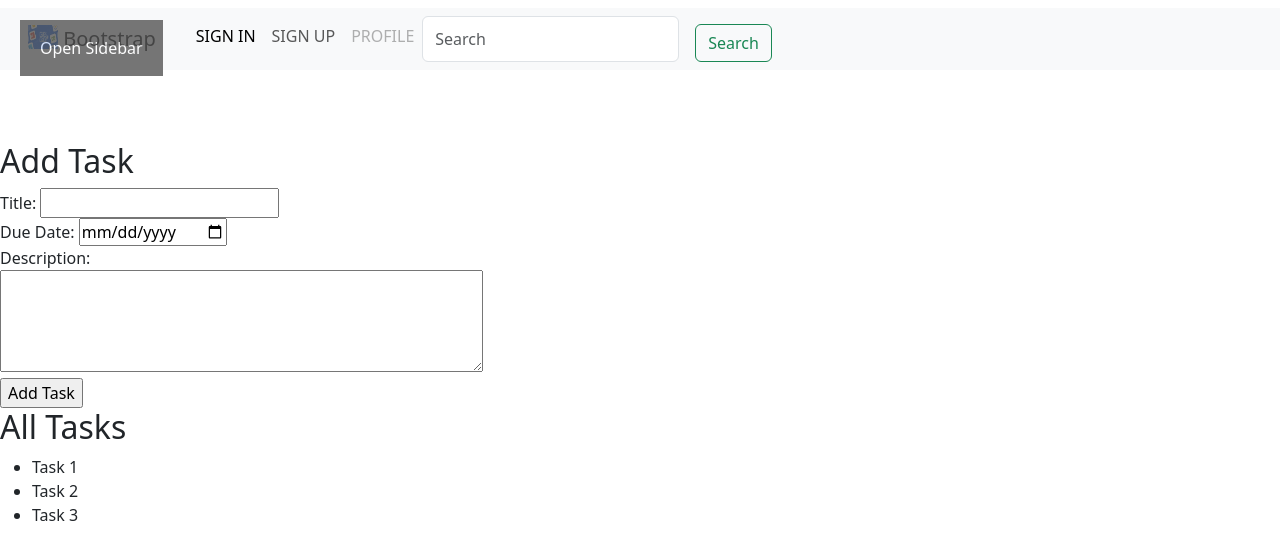
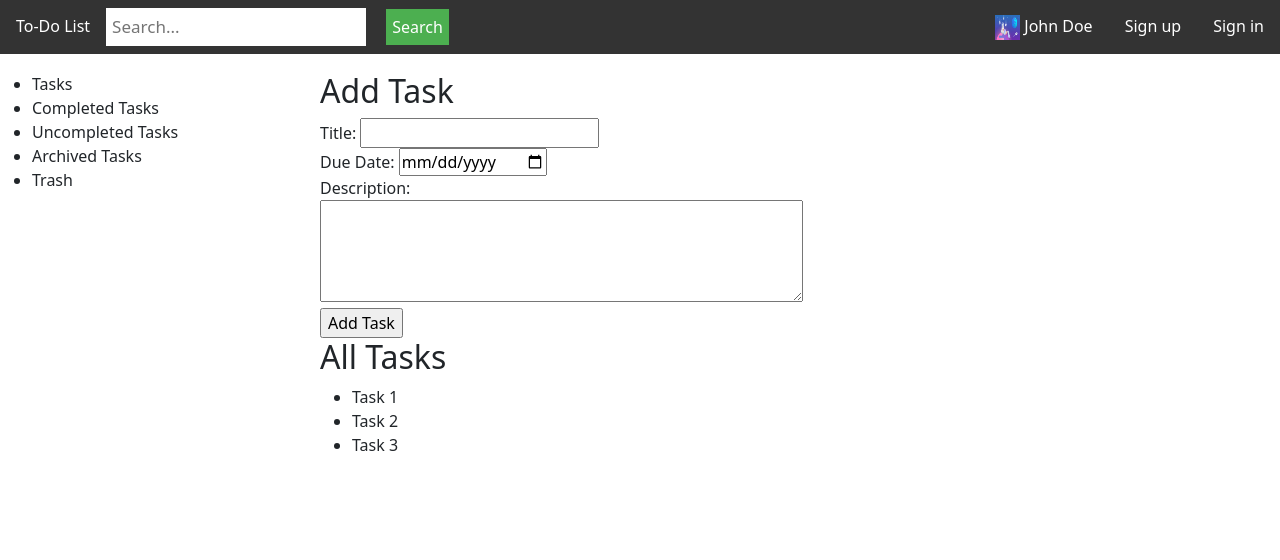
Before and after one commit to AwesomeNatchos/demo4, a PHP site: page / in a window 1280 px wide. Shown: the top 560 px of the page. Run offline with PHP 8.4, Linux system fonts and the light colour scheme.

Commit message:
Revert "frontend set up, updated by ussayed; added one new file"

```diff
--- a/includes/aside.php
+++ b/includes/aside.php
@@ -1,4 +1,4 @@
-<!-- <aside style="width: 25%;">
+<aside style="width: 25%;">
     <ul>
         <li>Tasks</li>
         <li>Completed Tasks</li>
@@ -6,15 +6,4 @@
         <li>Archived Tasks</li>
         <li>Trash</li>
     </ul>
-</aside> -->
-<?php
-include 'includes/cssjsInit.html';
-?>
-
-<div class="sidebar">
-  <a href="#">Home</a>
-  <a href="#">Notes</a>
-  <a href="#">Reminders</a>
-</div>
-
-<button class="open-button" onclick="openSidebar()">Open Sidebar</button>
+</aside>
--- a/includes/cssjsInit.html
+++ /dev/null
@@ -1,20 +0,0 @@
-<!Doctype html>
-<html lang="en">
-  <head>
-    <meta charset="utf-8">
-    <meta name="viewport" content="width=device-width, initial-scale=1">
-    <title>Bootstrap demo</title>
-    <link rel="stylesheet" href="styles\main.css">
-    <link href="https://cdn.jsdelivr.net/npm/bootstrap@5.3.0-alpha1/dist/css/bootstrap.min.css" rel="stylesheet" integrity="sha384-GLhlTQ8iRABdZLl6O3oVMWSktQOp6b7In1Zl3/Jr59b6EGGoI1aFkw7cmDA6j6gD" crossorigin="anonymous">
-  </head>
-  <body>
-    <h1></h1>
-
-    <script src="https://cdn.jsdelivr.net/npm/bootstrap@5.3.0-alpha1/dist/js/bootstrap.bundle.min.js" integrity="sha384-w76AqPfDkMBDXo30jS1Sgez6pr3x5MlQ1ZAGC+nuZB+EYdgRZgiwxhTBTkF7CXvN" crossorigin="anonymous"></script>
-    <script src="https://cdn.jsdelivr.net/npm/@popperjs/core@2.11.6/dist/umd/popper.min.js" integrity="sha384-oBqDVmMz9ATKxIep9tiCxS/Z9fNfEXiDAYTujMAeBAsjFuCZSmKbSSUnQlmh/jp3" crossorigin="anonymous"></script>
-<script src="https://cdn.jsdelivr.net/npm/bootstrap@5.3.0-alpha1/dist/js/bootstrap.min.js" integrity="sha384-mQ93GR66B00ZXjt0YO5KlohRA5SY2XofN4zfuZxLkoj1gXtW8ANNCe9d5Y3eG5eD" crossorigin="anonymous"></script>
-<script src="javaScripts\script.js"></script>
-
-
-</body>
-</html>
--- a/includes/nav.php
+++ b/includes/nav.php
@@ -1,4 +1,4 @@
-<!-- <nav id="">
+<nav id="">
     <a href="#">To-Do List</a>
 
     <input type="text" placeholder="Search...">
@@ -19,93 +19,4 @@
             <a href="#">Logout</a>
         </div>
     </div>
-</nav> -->
-
-
-<!-- canvas -->
-<!-- <nav class="navbar bg-body-tertiary fixed-top">
-  <div class="container-fluid">
-    <div class="d-flex">
-      <button class="navbar-toggler" type="button" data-bs-toggle="offcanvas" data-bs-target="#offcanvasNavbar" aria-controls="offcanvasNavbar">
-        <span class="navbar-toggler-icon"></span>
-      </button>
-      <a class="navbar-brand" href="#">Offcanvas navbar</a>
-    </div>
-
-    <div class="offcanvas offcanvas-end" tabindex="-1" id="offcanvasNavbar" aria-labelledby="offcanvasNavbarLabel">
-      <div class="offcanvas-header">
-        <h5 class="offcanvas-title" id="offcanvasNavbarLabel">Offcanvas</h5>
-        <button type="button" class="btn-close" data-bs-dismiss="offcanvas" aria-label="Close"></button>
-      </div>
-      <div class="offcanvas-body">
-        <ul class="navbar-nav justify-content-end flex-grow-1 pe-3">
-          <li class="nav-item">
-            <a class="nav-link active" aria-current="page" href="#">Home</a>
-          </li>
-          <li class="nav-item">
-            <a class="nav-link" href="#">Link</a>
-          </li>
-          <li class="nav-item dropdown">
-            <a class="nav-link dropdown-toggle" href="#" role="button" data-bs-toggle="dropdown" aria-expanded="false">
-              Dropdown
-            </a>
-            <ul class="dropdown-menu">
-              <li><a class="dropdown-item" href="#">Action</a></li>
-              <li><a class="dropdown-item" href="#">Another action</a></li>
-              <li>
-                <hr class="dropdown-divider">
-              </li>
-              <li><a class="dropdown-item" href="#">Something else here</a></li>
-            </ul>
-          </li>
-        </ul>
-        <form class="d-flex mt-3" role="search">
-          <input class="form-control me-2" type="search" placeholder="Search" aria-label="Search">
-          <button class="btn btn-outline-success" type="submit">Search</button>
-        </form>
-      </div>
-    </div>
-  </div>
-</nav> -->
-
-
-
-
-
-
-
-
-
-<!-- nav -->
-<nav class="navbar navbar-expand-lg bg-body-tertiary">
-  <div class="container-fluid">
-
-    <button class="navbar-toggler" type="button" data-bs-toggle="collapse" data-bs-target="#navbarTogglerDemo03" aria-controls="navbarTogglerDemo03" aria-expanded="false" aria-label="Toggle navigation">
-      <span class="navbar-toggler-icon"></span>
-    </button>
-
-    <a class="navbar-brand" href="#">
-      <img src="pictures\todo_icon1.jpg" alt="Logo" width="30" height="24" class="d-inline-block align-text-top">
-      Bootstrap
-    </a>
-    <div class="collapse navbar-collapse" id="navbarTogglerDemo03">
-      <ul class="navbar-nav me-auto mb-2 mb-lg-0">
-        <li class="nav-item">
-          <a class="nav-link active" aria-current="page" href="http://localhost/demo4/login.php">SIGN IN</a>
-        </li>
-        <li class="nav-item">
-          <a class="nav-link" href="http://localhost/demo4/signUp.php">SIGN UP</a>
-        </li>
-        <li class="nav-item">
-          <a class="nav-link disabled">PROFILE</a>
-        </li>
-
-
-      <form class ="d-flex"class="nav justify-content-center" role="search">
-        <input class="form-control me-3" type="search" placeholder="Search" aria-label="Search">
-        <button class="btn btn-outline-success" type="submit">Search</button>
-      </form>
-</ul>
-    </div>
-  </div>
 </nav>
--- a/index.php
+++ b/index.php
@@ -1,7 +1,3 @@
-
-<?php
-include 'includes/cssjsInit.html';
-?>
 <?php
 include 'includes/head.php';
 ?>
--- a/javaScripts/script.js
+++ /dev/null
@@ -1,20 +0,0 @@
-// //side bar opening
-// function openSidebar() {
-//     document.getElementsByClassName("sidebar")[0].style.width = "250px";
-//   }
-
-// //side bar closing with clicks
-//   document.addEventListener("click", function(event) {
-//     if (!event.target.closest(".sidebar")) {
-//       // Close the sidebar
-//     }
-//   });
-function openSidebar() {
-    document.getElementsByClassName("sidebar")[0].style.width = "250px";
-  }
-
-  $(document).click(function(event) {
-    if (!$(event.target).closest('.sidebar').length) {
-      document.getElementsByClassName("sidebar")[0].style.width = "0";
-    }
-  });
--- a/styles/main.css
+++ b/styles/main.css
@@ -69,48 +69,3 @@ nav .dropdown-content a {
 nav .dropdown:hover .dropdown-content {
     display: block;
 }
-
-
-
-
-.sidebar {
-    height: 100%;
-    width: 0;
-    position: fixed;
-    z-index: 1;
-    top: 0;
-    left: 0;
-    background-color: #111;
-    overflow-x: hidden;
-    transition: 0.5s;
-    padding-top: 60px;
-  }
-
-  .sidebar a {
-    padding: 8px 8px 8px 32px;
-    text-decoration: none;
-    font-size: 25px;
-    color: #818181;
-    display: block;
-    transition: 0.3s;
-  }
-
-  .sidebar a:hover {
-    color: #f1f1f1;
-  }
-
-  .open-button {
-    position: absolute;
-    top: 20px;
-    left: 20px;
-    background-color: #555;
-    color: white;
-    padding: 16px 20px;
-    border: none;
-    cursor: pointer;
-    opacity: 0.8;
-  }
-
-  .open-button:hover {
-    opacity: 1;
-  }
```
Also changed, not shown: login.php (deleted, +0 -63 lines), signUp.php (deleted, +0 -66 lines).
